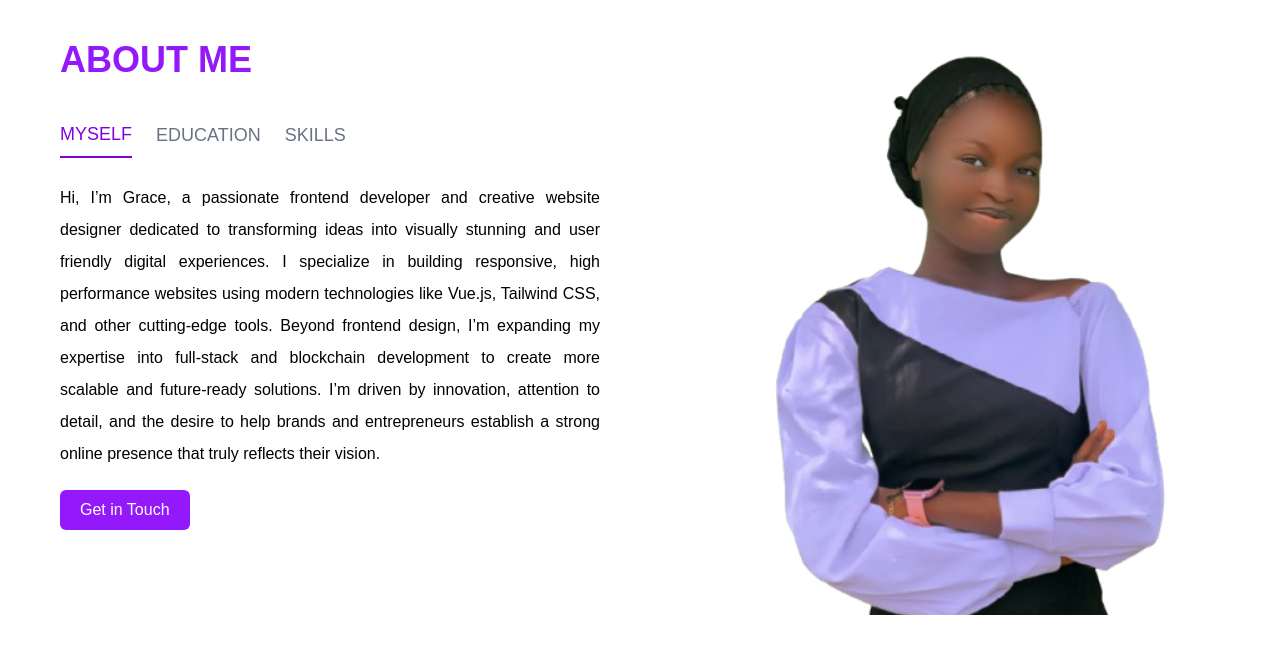
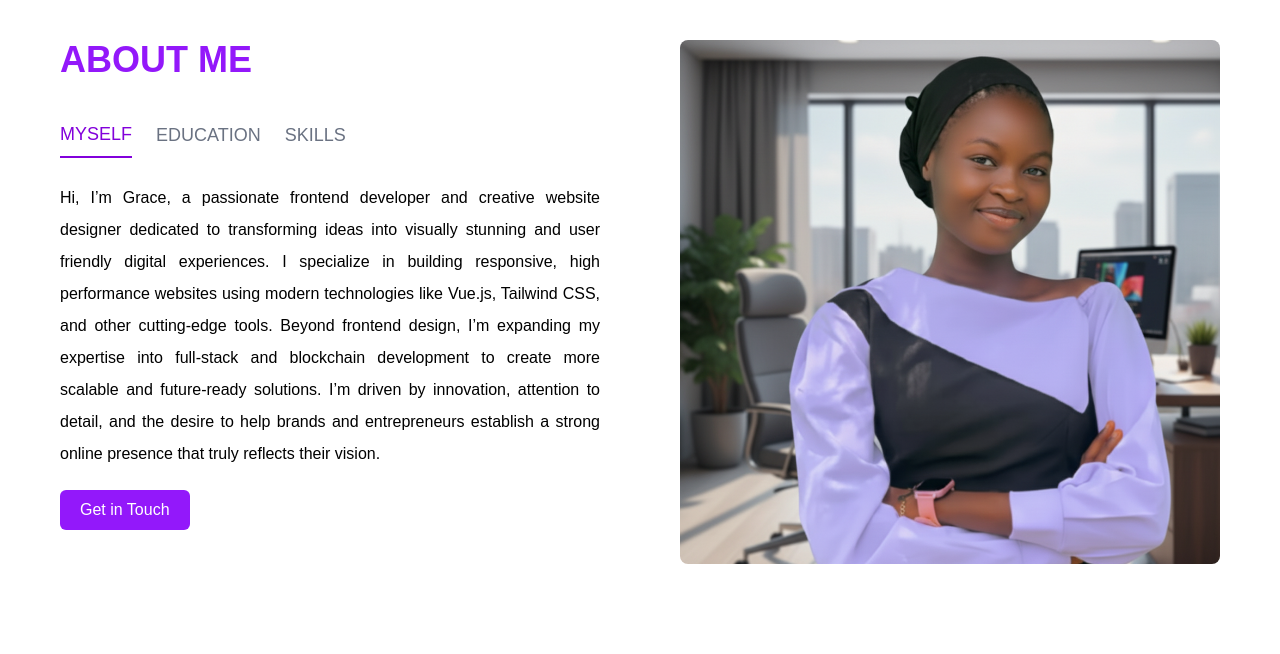
Before and after one commit to Graciecreatives/Portfolio, a Vue app: page /about in a window 1280 px wide. Shown: the top 654 px of the page. Built offline with nearby package versions, Linux system fonts and the light colour scheme; a web font is replaced by a local one.

Commit message:
my first commit

```diff
--- a/src/components/AboutMe.vue
+++ b/src/components/AboutMe.vue
@@ -58,7 +58,7 @@
 
     <!-- Right Image -->
     <div class="md:w-1/2 w-full px-2 md:px-5 flex justify-center items-center">
-      <img src="../assets/Images/mypictureeee.png" class="w-full h-auto rounded-lg object-cover" alt="Grace" />
+      <img src="../assets/Images/Meee.png" class="w-full h-auto rounded-lg object-cover" alt="Grace" />
     </div>
   </section>
 </template>
--- a/src/components/HeroSection.vue
+++ b/src/components/HeroSection.vue
@@ -15,7 +15,7 @@
     <div class="md:w-1/2 w-full flex justify-center items-center">
       <div class="circle-container flex justify-center items-center">
         <!-- Center image -->
-        <img src="/src/assets/Images/mypictureeee.png" alt="" class="rounded-full md:w-[75%] w-[70%] z-[2] border-5 border-[#9318FA]  relative" />
+        <img src="/src/assets/Images/Meee.png" alt="" class="rounded-full md:w-[75%] w-[70%] z-[2] border-5 border-[#9318FA]  relative" />
 
         <!-- Orbiting logos -->
         <img src="/src/assets/tailwingLogo.png" alt="" class="w-15 bg-black rounded-full logoimg" />
```
Also changed, not shown: src/assets/Images/Meee.png (added).
